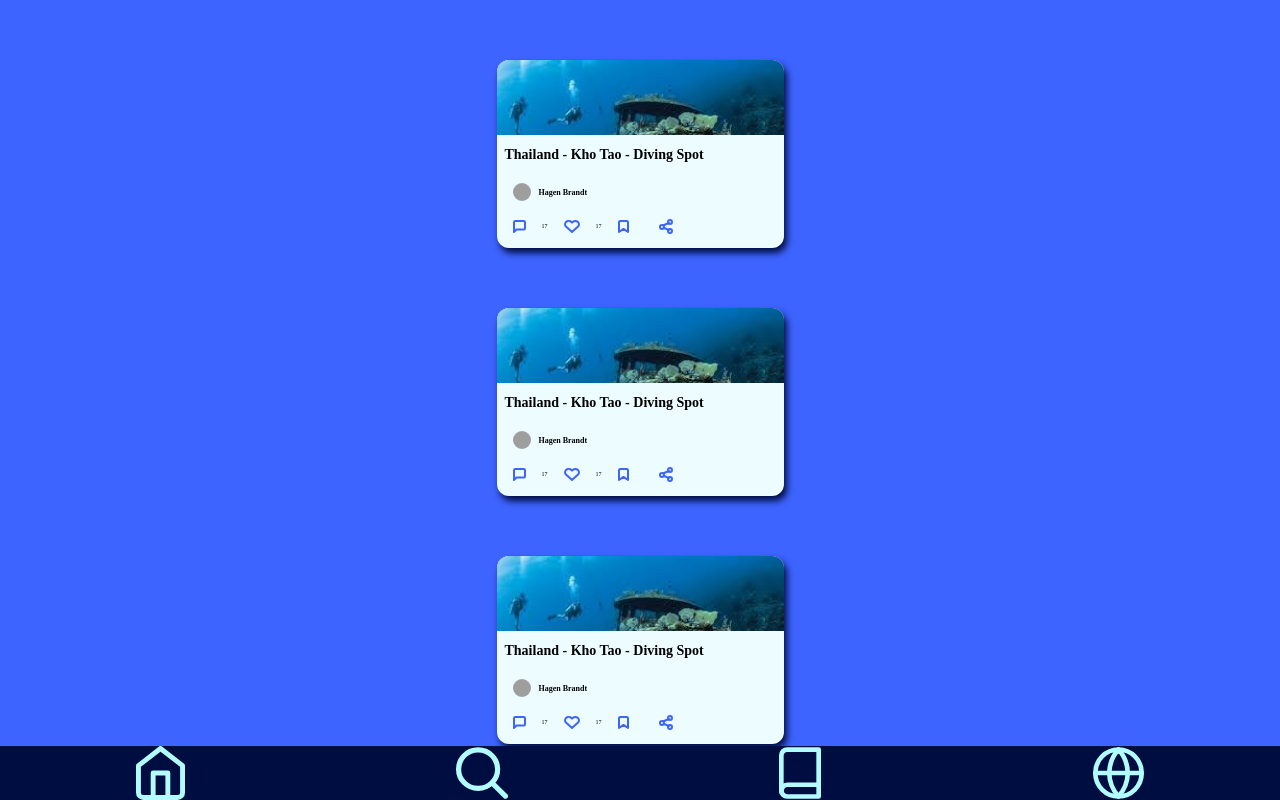
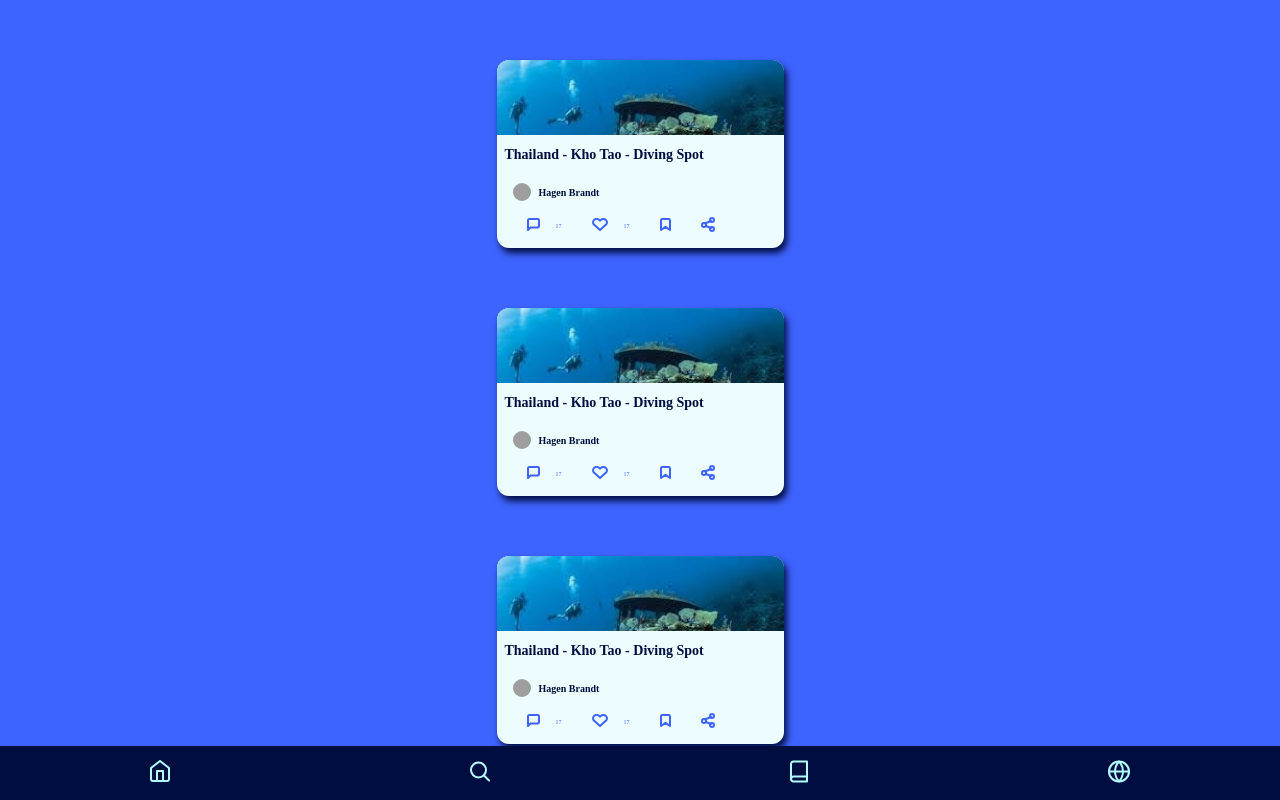
Before and after one commit to hagenbrandt/the-dive-book, a React (Create React App) app: page / in a window 1280 px wide. Built offline with nearby package versions, Linux system fonts and the light colour scheme; grey boxes are pictures that could not be loaded.

Commit message:
Add links and fix css

```diff
--- a/src/App.js
+++ b/src/App.js
@@ -19,16 +19,20 @@ function App() {
   )
 }
 
+// const App = styled.div`
+// `
+
 const BackgroundLog = styled.div`
   background-image: url(${img});
   background-repeat: no-repeat;
-  height: 100vh;
   background-size: cover;
   /* padding-top: 4px; */
   display: flex;
   flex-direction: column;
   justify-content: flex-start;
   align-items: center;
+  overflow: scroll;
+  height: 100%;
 `
 
 export default App
--- a/src/DiveLog.js
+++ b/src/DiveLog.js
@@ -15,7 +15,10 @@ export default function DiveLogs() {
         style={{ backgroundImage: `url(${exampleImg})` }}
         className="dive__log__img"
       />
+      <a className="dive__log__header__link" href="#">
         <h1 className="dive__log__header">Thailand - Kho Tao - Diving Spot</h1>
+      </a>
+      <a className="dive__log__user__link" href="#">
         <div className="dive__log__user">
           <div className="dive__log__user">
             <img className="dive__log__portrait" src={portrait} alt="" />
@@ -24,13 +27,23 @@ export default function DiveLogs() {
             <h3 className="dive__log__name__header">Hagen Brandt</h3>
           </div>
         </div>
+      </a>
       <div className="dive__log__icon">
+        <a href="#">
           <img src={bubble} alt="bubble" />
+        </a>
+
         <p className="dive__log__icon__counter">17</p>
+        <a className="dive__log__icon__link" href="#">
           <img src={heart} alt="heart" />
+        </a>
         <p className="dive__log__icon__counter">17</p>
+        <a className="dive__log__icon__link" href="#">
           <img src={mark} alt="mark" />
+        </a>
+        <a className="dive__log__icon__link" href="#">
           <img src={connect} alt="connect" />
+        </a>
       </div>
     </DiveLog>
   )
@@ -38,6 +51,7 @@ export default function DiveLogs() {
 
 const DiveLog = styled.div`
   background-color: #ecfcff;
+  color: #000d41;
   width: 287px;
   height: 188px;
   margin-top: 60px;
@@ -57,6 +71,7 @@ const DiveLog = styled.div`
     position: relative;
     margin-top: 12px;
     font-size: 14px;
+    color: #000d41;
     text-align: left;
     margin-left: 8px;
   }
@@ -81,7 +96,8 @@ const DiveLog = styled.div`
   }
 
   .dive__log__name__header {
-    font-size: 8px;
+    font-size: 10px;
+    color: #000d41;
   }
 
   .dive__log__icon {
@@ -100,5 +116,6 @@ const DiveLog = styled.div`
 
   .dive__log__icon__counter {
     font-size: 6px;
+    color: #3e64ff;
   }
 `
--- a/src/Footer.js
+++ b/src/Footer.js
@@ -8,23 +8,29 @@ import world from './img/icons/world.svg'
 export default function Footer() {
   return (
     <FooterStyle>
-      <img src={home} alt="home" />
-      <img src={lens} alt="lens" />
-      <img src={book} alt="book" />
-      <img src={world} alt="world" />
+      <a className="footer__link__icon" href="#">
+        <img src={home} alt="home" />
+      </a>
+      <a className="footer__link__icon" href="#">
+        <img src={lens} alt="lens" />
+      </a>
+      <a className="footer__link__icon" href="#">
+        <img src={book} alt="book" />
+      </a>
+      <a className="footer__link__icon" href="#">
+        <img src={world} alt="world" />
+      </a>
     </FooterStyle>
   )
 }
 
 const FooterStyle = styled.footer`
-  position: absolute;
+  position: fixed;
   bottom: 0;
   display: flex;
-  align-self: flex-end;
+  align-items: center;
   justify-content: space-around;
   background-color: #000d41;
   height: 54px;
   width: 100vw;
-  margin-bottom: 0;
-  padding-bottom: -10;
 `
--- a/src/common/GlobalStyles.js
+++ b/src/common/GlobalStyles.js
@@ -5,10 +5,18 @@ const GlobalStyle = createGlobalStyle`
         box-sizing: border-box;
     }
     body {
+        display: grid;
         margin: 0;
         height: 100vh;
         width: 100vw;
         font-family: "Futura";
+        color: #000d41;
+    }
+    #root {
+        height: 100%;
+    }
+    a {
+        text-decoration: none;
     }
     `
 export default GlobalStyle
```
Lines whose indentation alone changed are shown as unchanged.
